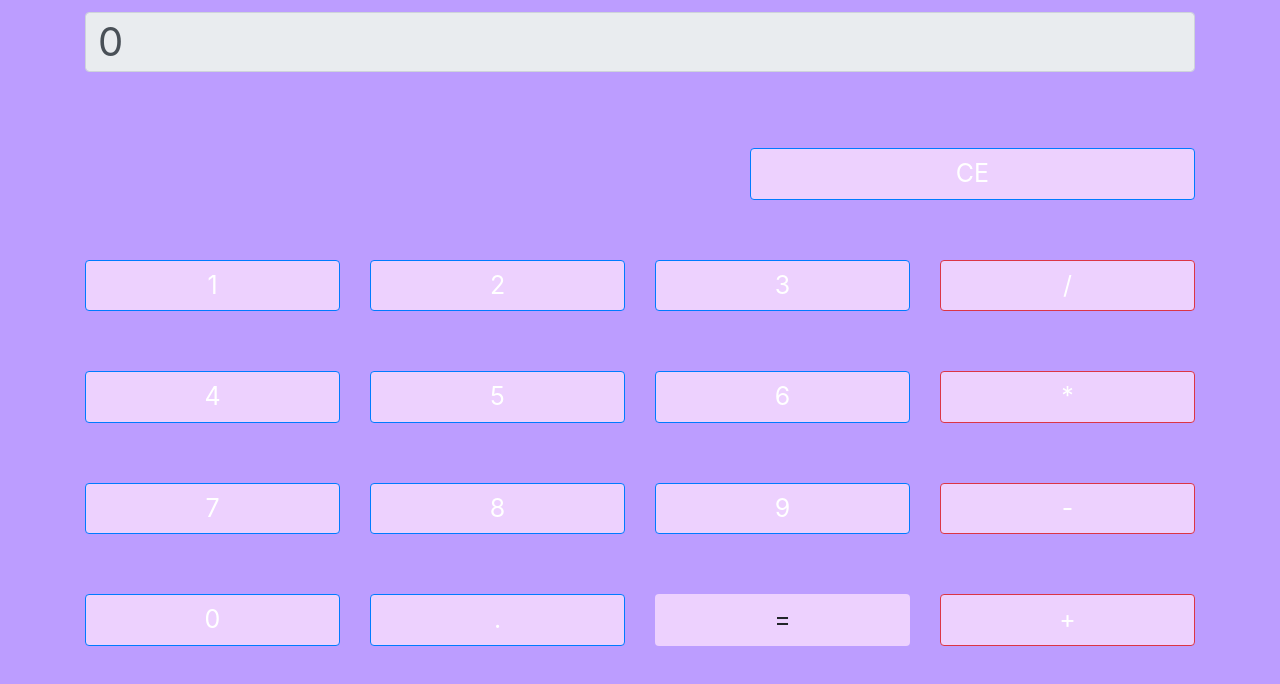
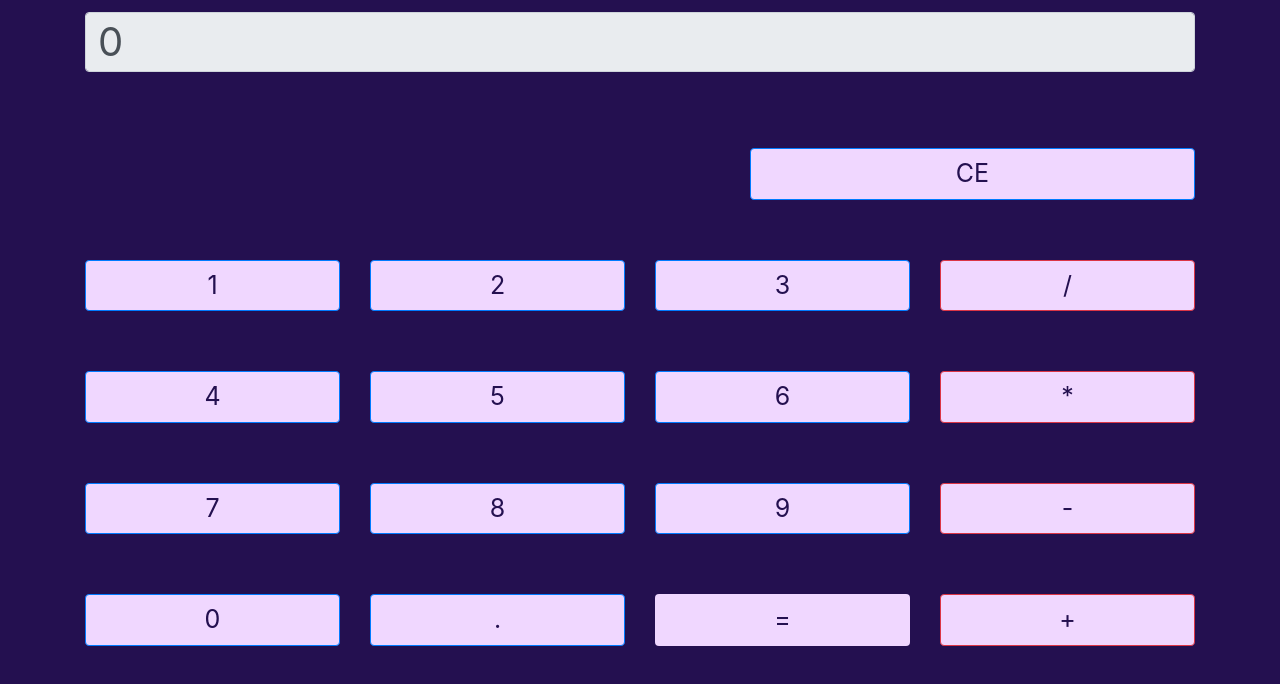
Before and after one commit to justsoph/Calculadora-2, a website: page www/index.html in a window 1280 px wide. Drawn offline with nearby package versions, Linux system fonts and the light colour scheme.

Commit message:
finalizando

```diff
--- a/www/css/style.css
+++ b/www/css/style.css
@@ -6,12 +6,13 @@
 }
 
 .btn{
-  background-color: #EDD1FE;
+  color: rgb(36, 16, 80);
+  background-color: rgb(240, 215, 255);
   font-size: 25px;
 }
 
 body{
-  background-color: #BC9DFF;
+  background-color: rgb(36, 16, 80);
 }
 
 .linha{
--- a/www/index.html
+++ b/www/index.html
@@ -15,7 +15,7 @@
     <link rel="stylesheet" href="css/style.css">
 </head>
   <body>
-    <form name="calculadora">
+    <form name="calculadora" action="#">
       <div class="container">
        <div class="row">
         <div class="col-12">
```
Lines whose indentation alone changed are shown as unchanged.
